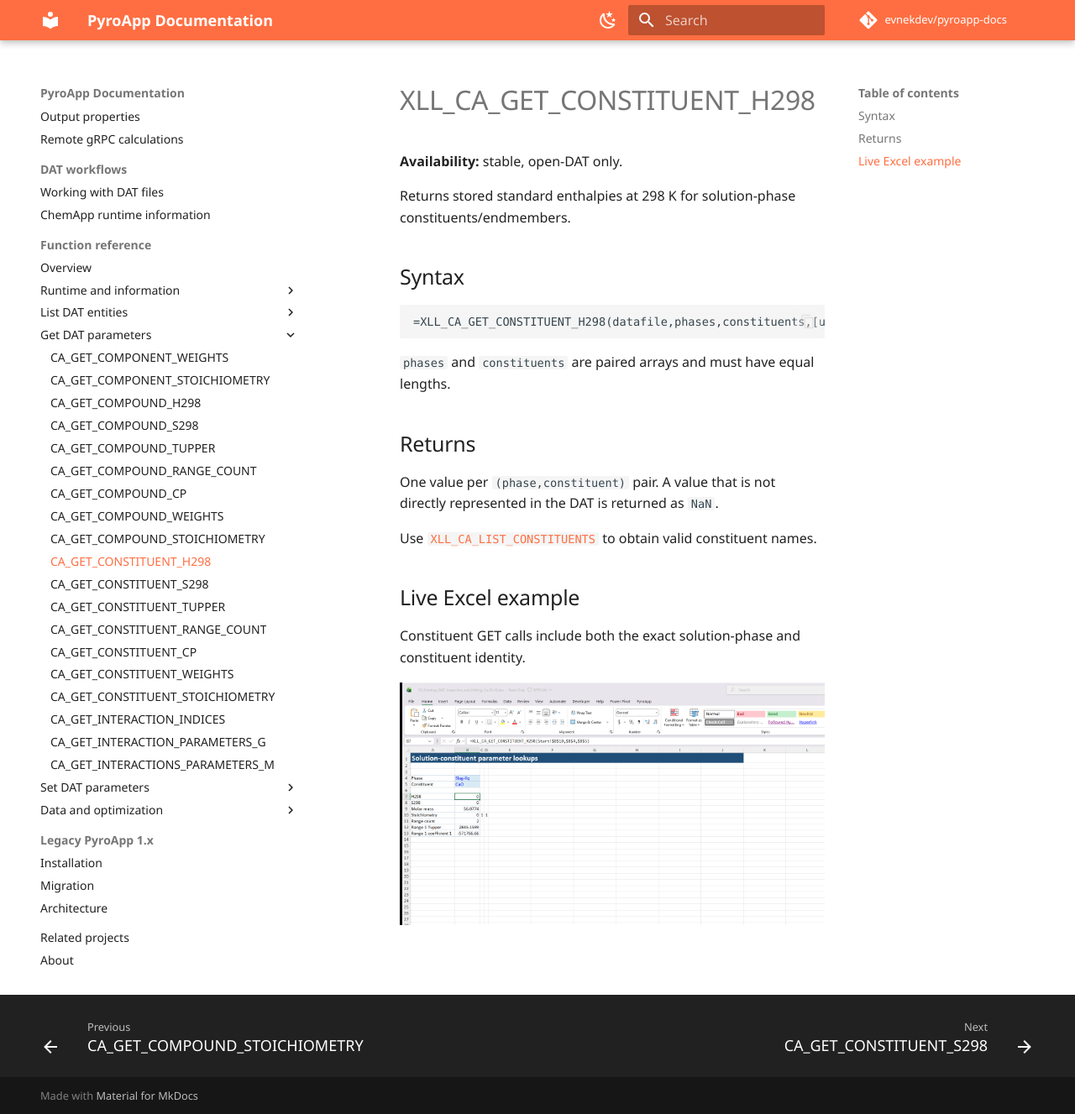
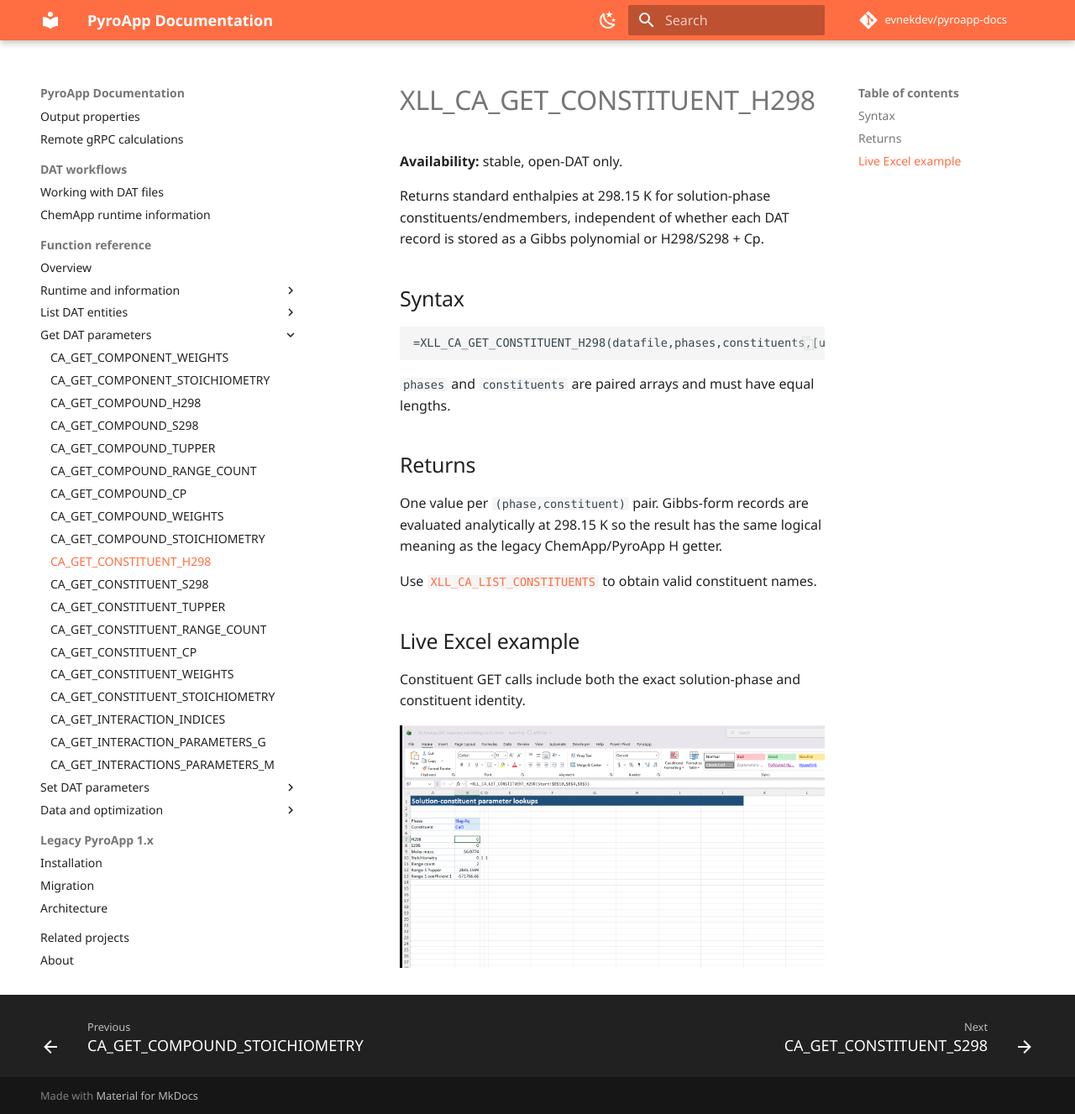
Before and after one commit to evnekdev/pyroapp-docs, an MkDocs documentation site: the page built from docs/functions/ca_get_constituent_h298.md, in a window 1280 px wide and 1327 px high. Shown: the whole window at 84% size. Built offline with MkDocs 1.6.1 and Material for MkDocs 9.7.7, drawn with Linux system fonts in a browser that asks for light colours; some web fonts are replaced; comment, search, counter and statistics services are not loaded.

Commit message:
docs: describe logical H298 S298 access

```diff
--- a/docs/functions/ca_get_constituent_h298.md
+++ b/docs/functions/ca_get_constituent_h298.md
@@ -2,7 +2,7 @@
 
 **Availability:** stable, open-DAT only.
 
-Returns stored standard enthalpies at 298 K for solution-phase constituents/endmembers.
+Returns standard enthalpies at 298.15 K for solution-phase constituents/endmembers, independent of whether each DAT record is stored as a Gibbs polynomial or H298/S298 + Cp.
 
 ## Syntax
 
@@ -14,7 +14,7 @@ Returns stored standard enthalpies at 298 K for solution-phase constituents/endm
 
 ## Returns
 
-One value per `(phase,constituent)` pair. A value that is not directly represented in the DAT is returned as `NaN`.
+One value per `(phase,constituent)` pair. Gibbs-form records are evaluated analytically at 298.15 K so the result has the same logical meaning as the legacy ChemApp/PyroApp H getter.
 
 Use [`XLL_CA_LIST_CONSTITUENTS`](ca_list_constituents.md) to obtain valid constituent names.
 ## Live Excel example
```
